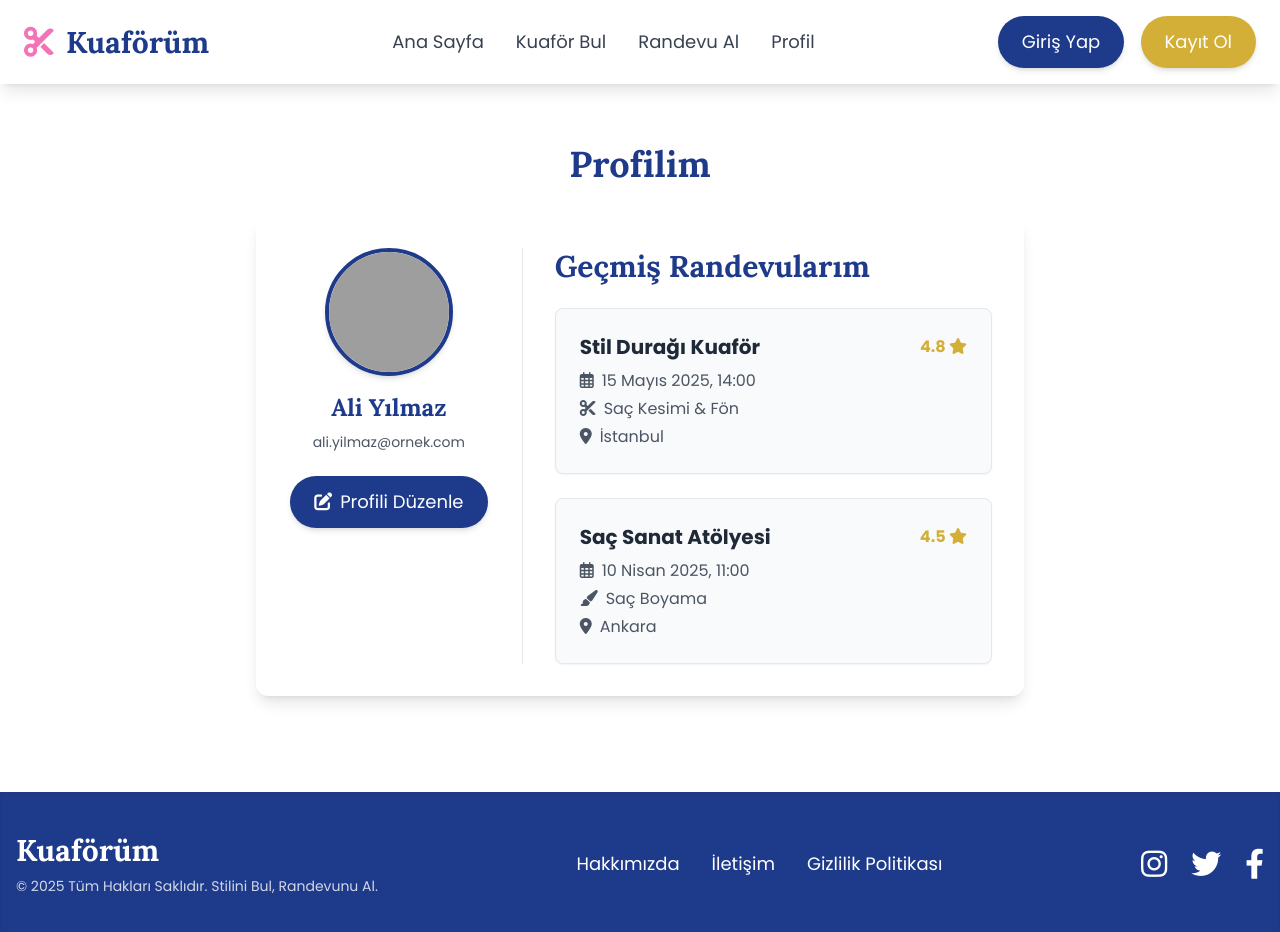
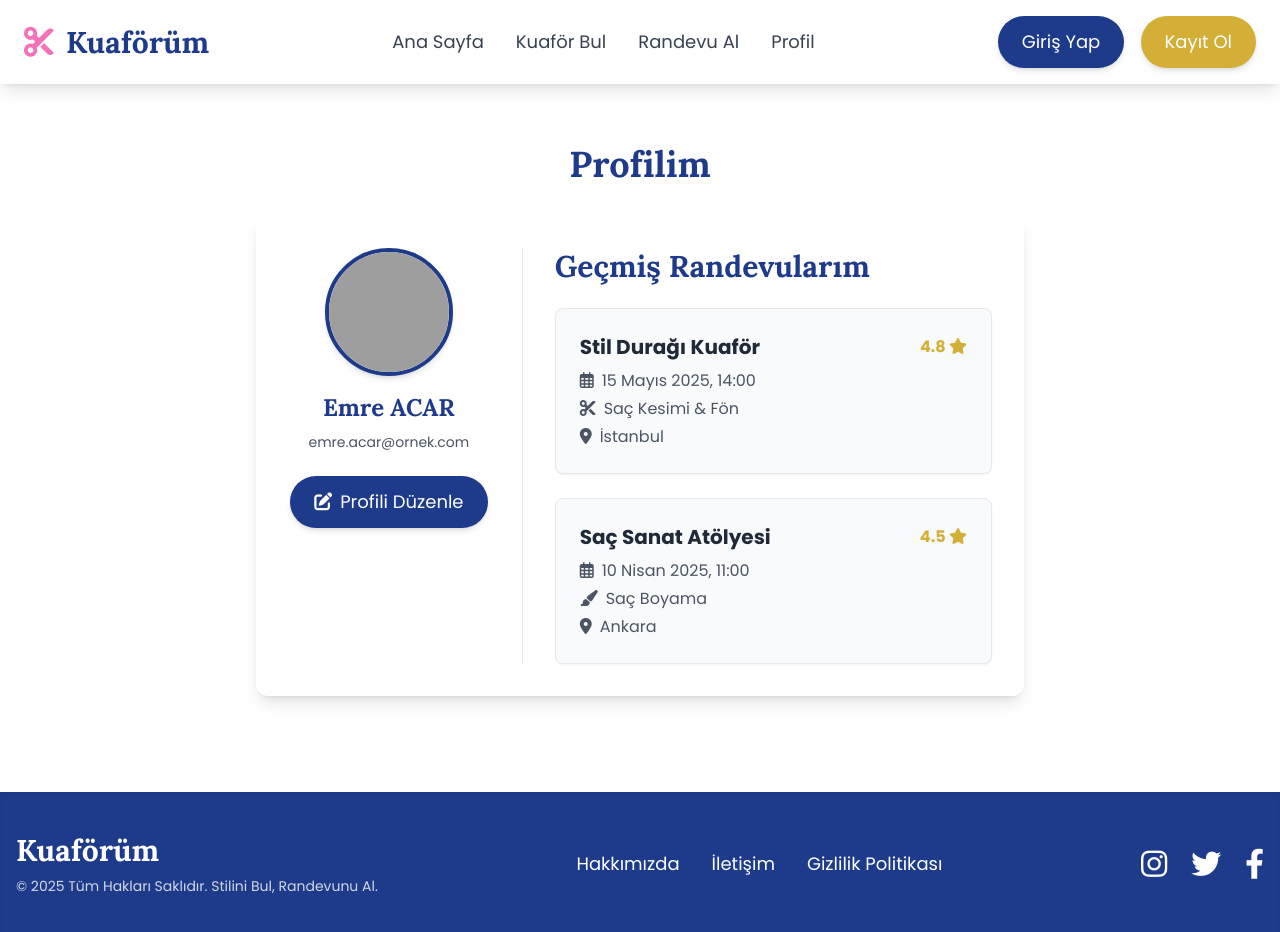
Before and after one commit to emreacar348/kuaforum, a website: page profile.html in a window 1280 px wide. Drawn offline with nearby package versions, Linux system fonts and the light colour scheme; grey boxes are pictures that could not be loaded.

```diff
--- a/profile.html
+++ b/profile.html
@@ -36,8 +36,8 @@
         <div class="max-w-3xl mx-auto bg-white p-8 rounded-xl shadow-lg flex flex-col md:flex-row">
             <div class="md:w-1/3 flex flex-col items-center md:border-r md:pr-8 mb-8 md:mb-0">
                 <img src="assets/images/profil-foto.png" alt="Profil Resmi" class="rounded-full w-32 h-32 object-cover mb-4 border-4 border-kua-lacivert shadow-md">
-                <h2 class="text-2xl font-bold text-kua-lacivert mb-2 font-lora">Ali Yılmaz</h2>
-                <p class="text-gray-600 text-sm">ali.yilmaz@ornek.com</p>
+                <h2 class="text-2xl font-bold text-kua-lacivert mb-2 font-lora">Emre ACAR</h2>
+                <p class="text-gray-600 text-sm">emre.acar@ornek.com</p>
                 <button class="mt-6 bg-kua-lacivert text-white px-6 py-3 rounded-full hover:bg-kua-pembe transition duration-300 font-poppins text-lg shadow-md"><i class="fas fa-edit mr-2"></i>Profili Düzenle</button>
             </div>
             <div class="md:w-2/3 md:pl-8">
```
